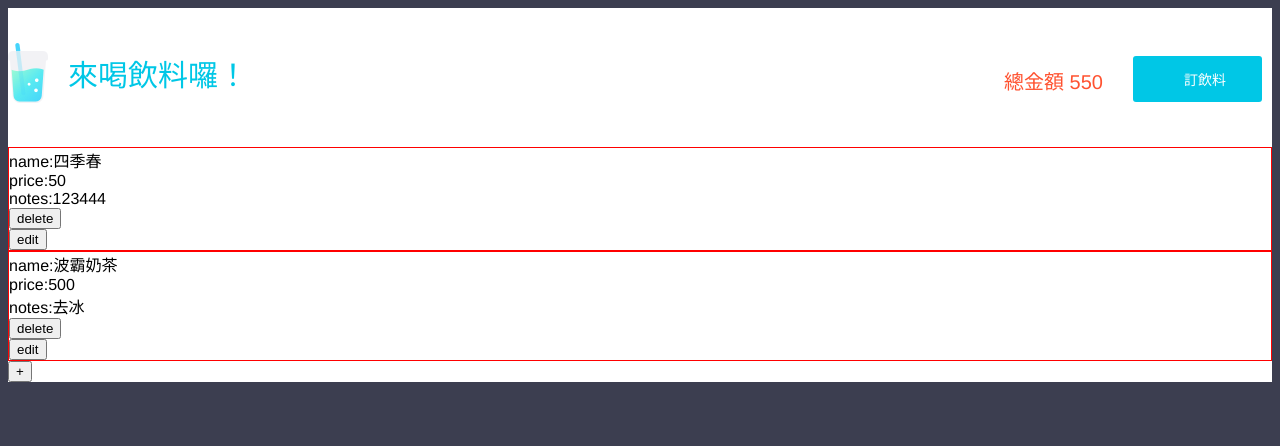
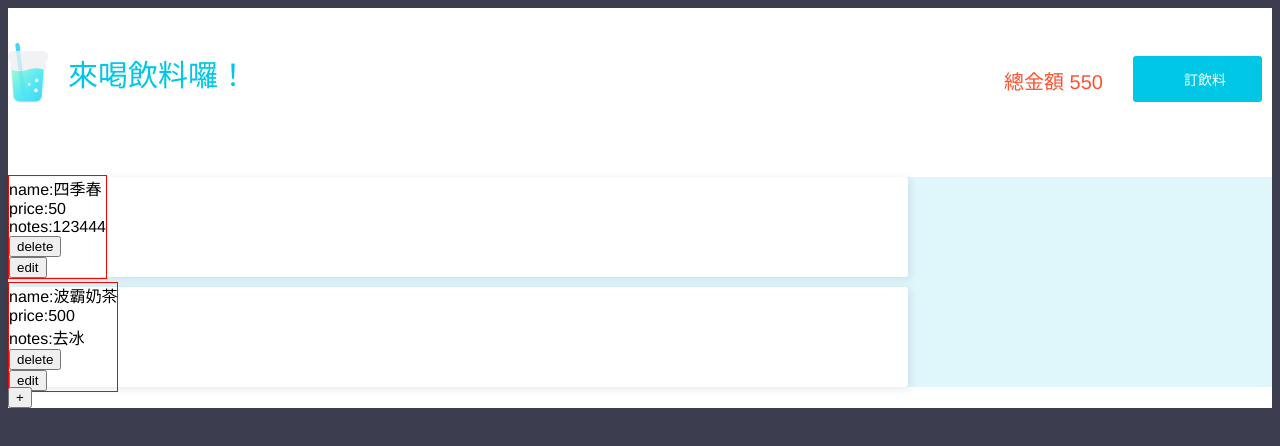
Before and after one commit to owlran/drinkOrdering, a Vue app: page / in a window 1280 px wide. Shown: the top 446 px of the page. Built offline with nearby package versions, Linux system fonts and the light colour scheme; some icons are missing.

Commit message:
style(orderList): add the card style to display order

```diff
--- a/src/components/OrderList.vue
+++ b/src/components/OrderList.vue
@@ -1,7 +1,11 @@
 <template lang='pug'>
-.orderListContainer
-  .orderList(v-for="(order, index) in orders")
+.orderList
+  .orderList__card.orderList__card--empty(v-if="orders.length===0")
+    img(src="../assets/drink-none.png")
+    span 目前沒有訂單
+  .orderList__card(v-else v-for="(order, index) in orders")
     Order(:order="order" :index="index" @deleteOrder="deleteOrder")
+
 </template>
 
 <script>
@@ -24,5 +28,39 @@ export default {
 </script>
 
 <style scoped lang="scss">
+.orderList {
+  background-color: rgba(191, 240, 248, 0.5);
+  &__card {
+    width: 900px;
+    height: 100px;
+    border-radius: 3px;
+    box-shadow: 2px 2px 8px 0 rgba(9, 30, 66, 0.1);
+    background-color: #ffffff;
+    margin-top: 10px;
 
+    display: flex;
+    align-items: center;
+    justify-content: flex-start;
+
+    &:nth-of-type(1) {
+      margin-top: 30px;
+    }
+    &--empty {
+      display: flex;
+      justify-content: center;
+      align-items: center;
+      border: dashed 2px #d3d3d3;
+      background-color: rgba(255, 255, 255, 0.5);
+      img {
+        width: 30px;
+        height: 40px;
+      }
+      span {
+        margin-left: 25px;
+        font-size: 20px;
+        color: #d3d3d3;
+      }
+    }
+  }
+}
 </style>
```
